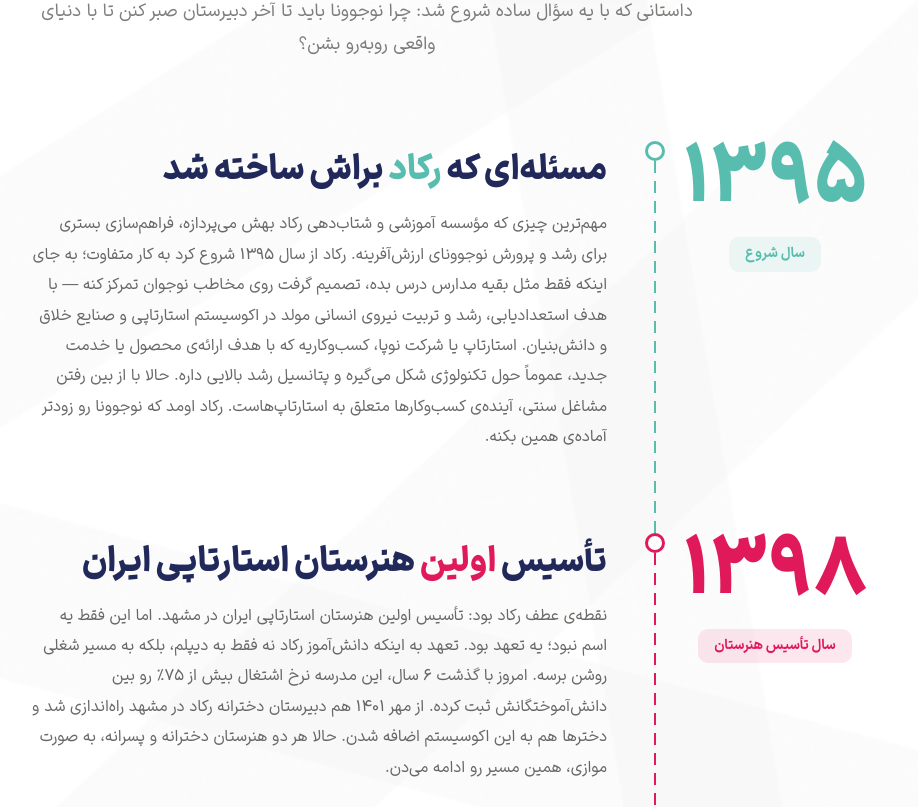
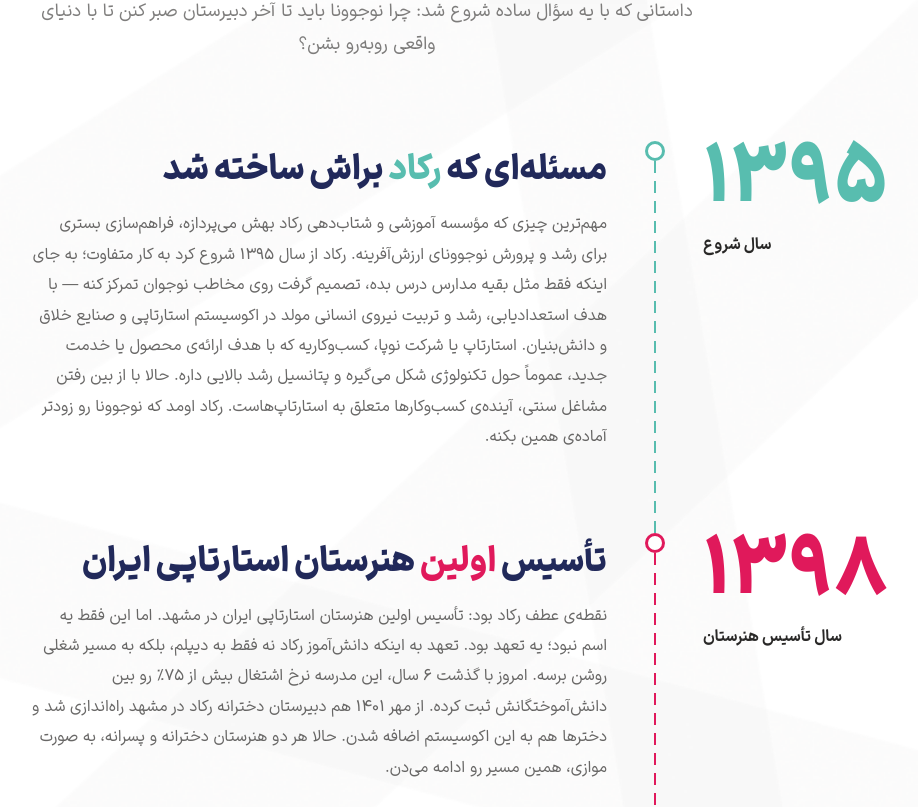
Before and after one commit to MohammadMehdiSadeghi/rokad-web, a Next.js app: page /about in a window 1280 px wide. Shown: the part 1458-2265 px from the top of the page, without its empty margins (273-1191 px from the left). Built offline with nearby package versions, Linux system fonts and the light colour scheme; no server answers.

Commit message:
fix: Story — label as small black text right-aligned below year (not badge)

```diff
--- a/src/views/About/sections/Story/index.jsx
+++ b/src/views/About/sections/Story/index.jsx
@@ -76,12 +76,12 @@ export default function AboutStory() {
                   {milestones.map((m, i) => (
                     <div key={m.year} className="relative grid grid-cols-[auto_auto_1fr] items-start gap-4 sm:gap-6 lg:gap-8">
 
-                      {/* ستون ۱: عدد سال + بج — سمت راست */}
-                      <div className="flex flex-col items-center flex-shrink-0 w-20 sm:w-28 lg:w-36">
+                      {/* ستون ۱: عدد سال + متن — سمت راست */}
+                      <div className="flex flex-col items-end flex-shrink-0 w-20 sm:w-28 lg:w-36 text-left">
                         <span className="text-[2.5rem] sm:text-[4rem] lg:text-[5rem] leading-none font-black whitespace-nowrap">
                           <span className={m.textColor}>{m.year}</span>
                         </span>
-                        <span className={`mt-3 sm:mt-4 inline-block px-3 sm:px-4 py-1.5 rounded-[0.625rem] [corner-shape:squircle] ${m.lightBg} ${m.textColor} text-[0.75rem] sm:text-[0.875rem] font-bold whitespace-nowrap`}>
+                        <span className={`mt-2 sm:mt-3 text-[0.875rem] sm:text-[1rem] font-bold text-[#292827]`}>
                           {m.label}
                         </span>
                       </div>
```
